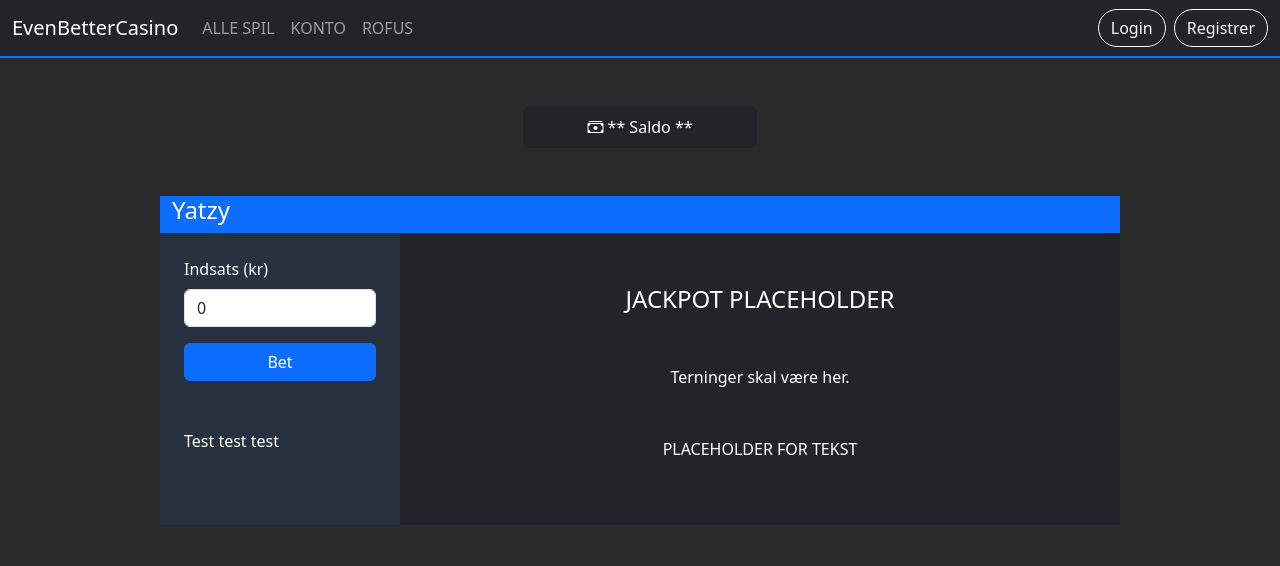
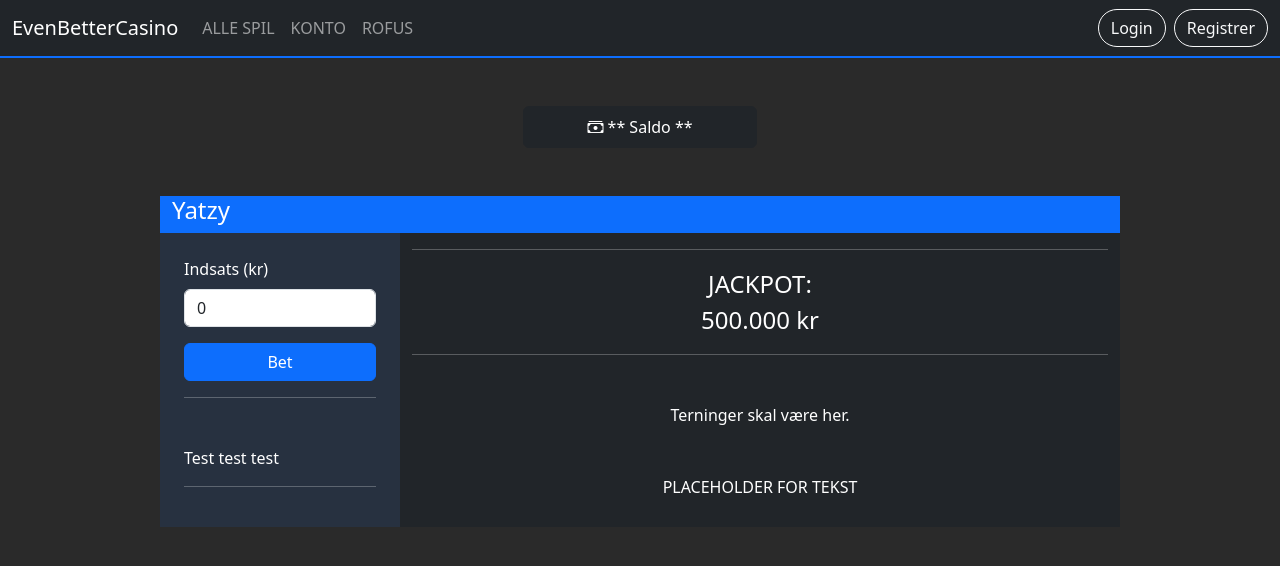
Before and after one commit to NiklasWeinreich/EvenBetterCasino, an Angular app in the folder Frontend/: page /games/yatzy in a window 1280 px wide. Shown: the top 566 px of the page. Built offline with nearby package versions, Linux system fonts and the light colour scheme.

Commit message:
Misc ændringer i yatzy og game-layout.

```diff
--- a/Frontend/src/app/Components/games/game-layout/game-layout.component.html
+++ b/Frontend/src/app/Components/games/game-layout/game-layout.component.html
@@ -24,16 +24,21 @@
             </div>
 
             <button class="btn btn-primary w-100" (click)="placeBet()">Bet</button>
+            <hr>
             <div class="mt-5">
                 <ng-content select="[slot='bet-area']"></ng-content>
             </div>
+            <hr>
         </div>
 
 
         <!-- Højre kolonne: Spil indhold via ng-content -->
-        <div class="col-md-9 bg-dark text-white p-5">
+        <div class="col-md-9 bg-dark text-white">
             <div class=" fs-4 text-center mb-5">
+                <hr>
                 <ng-content select="[slot='jackpot-area']"></ng-content>
+                <hr>
+
             </div>
             <ng-content select="[slot='game-area']"></ng-content>
         </div>
--- a/Frontend/src/app/Components/games/yatzy-game/yatzy-game.component.html
+++ b/Frontend/src/app/Components/games/yatzy-game/yatzy-game.component.html
@@ -15,9 +15,15 @@
         </div>
     </div>
     <div slot="jackpot-area">
-        JACKPOT PLACEHOLDER
+        <div>
+            JACKPOT:
+        </div>
+        <div>
+            500.000 kr
+        </div>
     </div>
     <div slot="bet-area">
+
         Test test test
     </div>
 </app-game-layout>
--- a/Frontend/src/app/Components/games/yatzy-game/yatzy-game.component.ts
+++ b/Frontend/src/app/Components/games/yatzy-game/yatzy-game.component.ts
@@ -1,16 +1,18 @@
 import { Component } from '@angular/core';
 import { environment } from '../../../Environments/environment';
 import { FormsModule } from '@angular/forms';
-import { CommonModule } from '@angular/common';
+import { CommonModule, NgClass } from '@angular/common';
 import { GameLayoutComponent } from "../game-layout/game-layout.component";
 import { HttpClient } from '@angular/common/http';
 
 @Component({
   selector: 'app-yatzy-game',
-  imports: [FormsModule, CommonModule, GameLayoutComponent],
+  imports: [FormsModule, CommonModule, GameLayoutComponent, NgClass],
   templateUrl: './yatzy-game.component.html',
   styleUrl: './yatzy-game.component.css'
 })
 export class YatzyGameComponent {
 
+
+
 }
```
